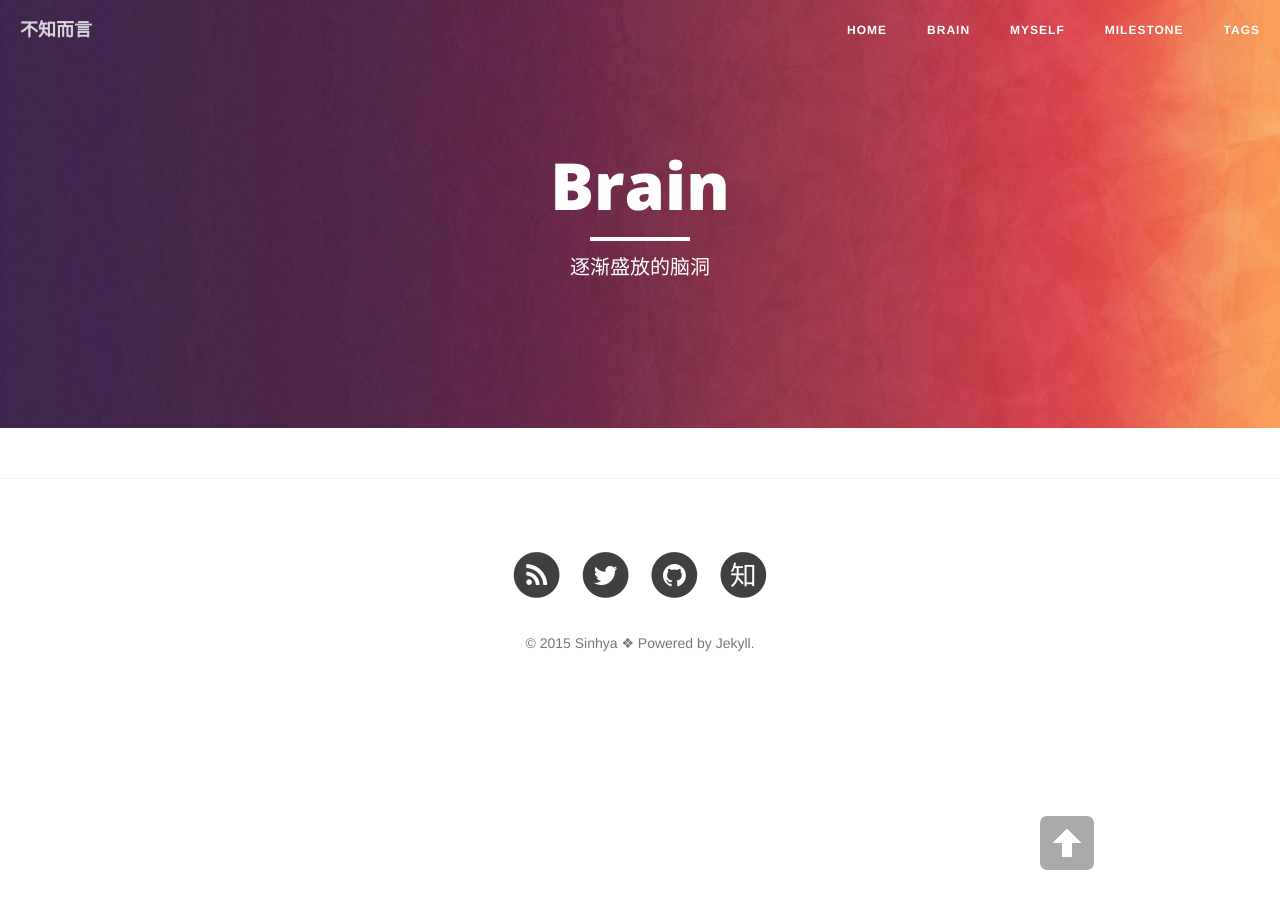
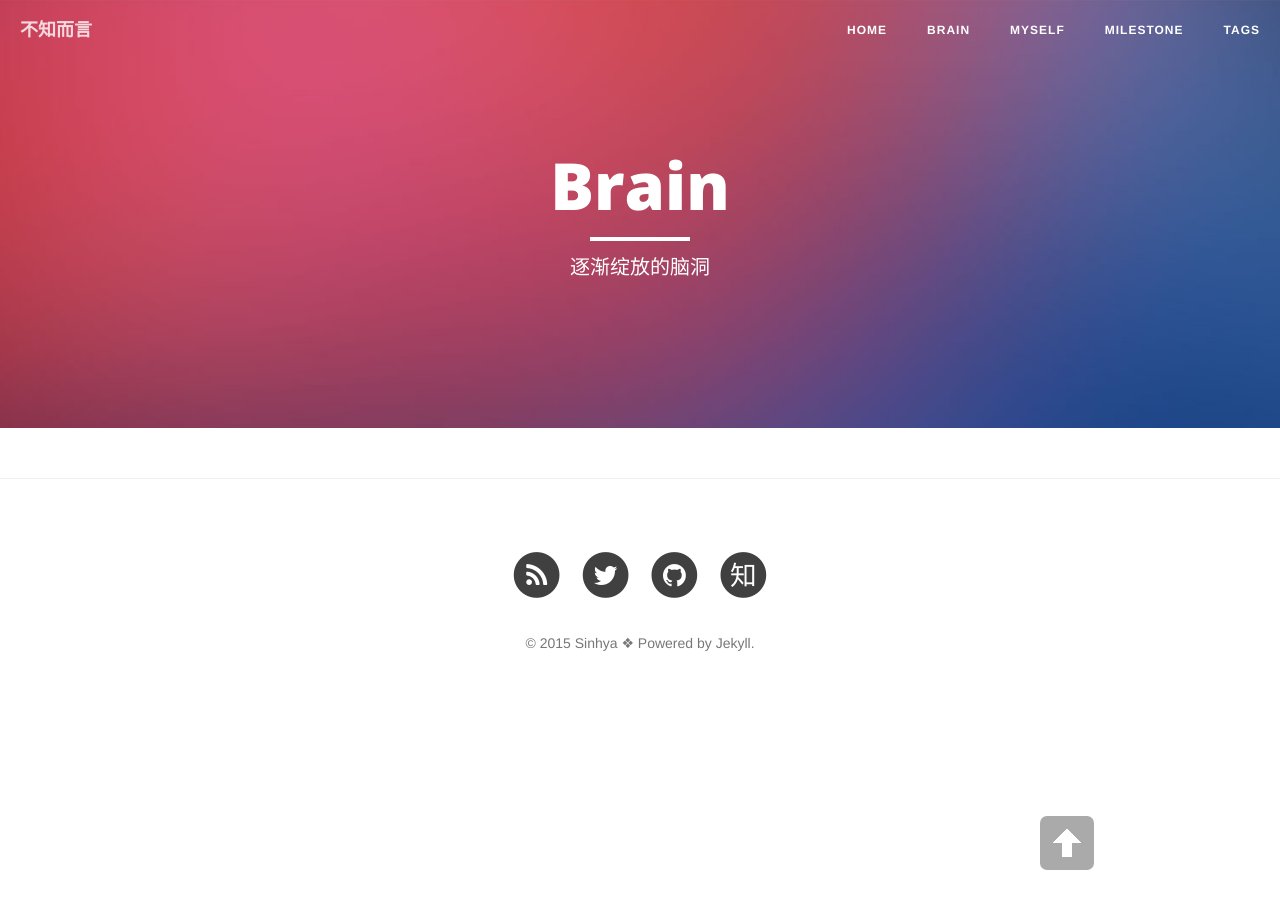
Before and after one commit to junyahuang/junyahuang.github.io, a Jekyll site: the page built from Brain.md, in a window 1280 px wide. Built offline with Jekyll 4.4.1, drawn with Linux system fonts in a browser that asks for light colours; nearby versions of some CDN libraries.

Commit message:
更改配色

```diff
--- a/Brain.md
+++ b/Brain.md
@@ -1,8 +1,8 @@
 ---
 layout: page
 title: "Brain"
-description: "逐渐盛放的脑洞"
-header-img: "img/headline7.jpg"
+description: "逐渐绽放的脑洞"
+header-img: "img/headline13.jpg"
 ---
 
 
```
Also changed, not shown: Myself.md (+1 -1 lines).
